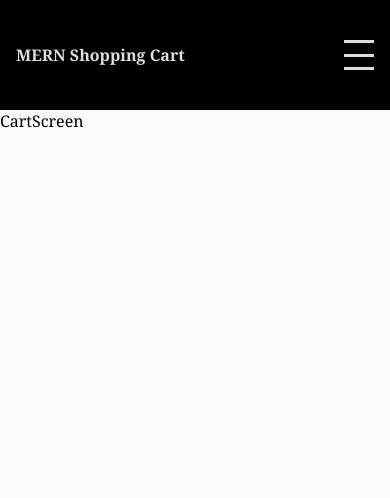
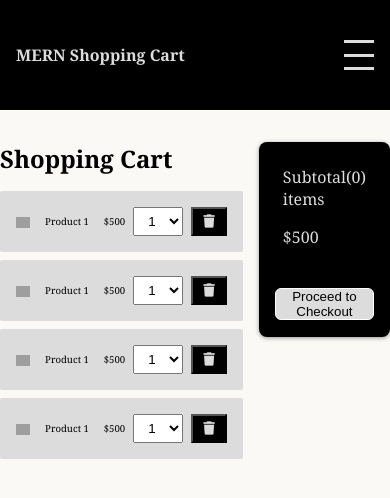
Before and after one commit to NandoLofi/react-store, a React (Create React App) app in the folder react-store/: page /cart in a window 390 px wide. Shown: the top 498 px of the page. Built offline with nearby package versions, Linux system fonts and the light colour scheme; grey boxes are pictures that could not be loaded.

Commit message:
added more components

```diff
--- /dev/null
+++ b/react-store/src/components/CartItem.css
@@ -0,0 +1,59 @@
+.cartitem{
+    width: 100%;
+    padding: 1rem;
+    margin-bottom: 8px;
+    display: grid;
+    grid-template-columns: 1fr 4fr 1fr 1fr 1fr;
+    gap: 8px;
+    background: gainsboro;
+    border-radius: 2px;
+    place-items: center;
+}
+.cartitem__name {
+    text-decoration: none;
+    color: black;
+}
+.cartitem__name:hover {
+    color: lightcoral;
+}
+.cartitem__select {
+    padding: 10px 17px;
+}
+.cartitem__deleteBtn {
+    padding: 9px 14px;
+    color: gainsboro;
+    background-color: black;
+    cursor: pointer;
+    transition: all 0.3s ease-out;
+}
+.cartitem__deleteBtn:hover,
+.cartitem__deleteBtn:focus ,
+.cartitem__deleteBtn:active {
+    background: black;
+    transform: scale(1.2);
+}
+@media(max-width: 700px){
+    .cartitem__name {
+        font-size: .8rem;
+    }
+    .cartitem__select,
+    .cartitem__deleteBtn {
+        padding: 8px 13px;
+    }
+    .cartitem__price {
+        font-size: .8rem;
+    }
+}
+@media(max-width: 500px){
+    .cartitem__name {
+        font-size: .6rem;
+    }
+    .cartitem__select,
+    .cartitem__deleteBtn {
+        padding: 5px 10px;
+    }
+    .cartitem__price {
+        font-size: .6rem;
+    }
+
+}
--- /dev/null
+++ b/react-store/src/components/CartItem.jsx
@@ -0,0 +1,27 @@
+import React from 'react'
+import "./CartItem.css"
+import { Link } from 'react-router-dom'
+
+export default function CartItem() {
+  return (
+    <div className='cartitem'>
+        <div className='cartitem__image'>
+            <img src='https://cdn.shopify.com/s/files/1/0588/8075/3851/products/black.2.png?v=1637980017"' alt='product'/>
+        </div>
+    <Link to={`/product/${111}`} className="cartitem__name">
+        <p>Product 1</p>
+    </Link>
+
+    <p className='cartitem__price'>$500</p>
+    <select className='cartitem__select'>
+        <option value="1">1</option>
+        <option value="2">2</option>
+        <option value="3">3</option>
+        <option value="4">4</option>
+    </select>
+    <button className='cartitem__deleteBtn'>
+        <i className='fas fa-trash'></i>
+    </button>
+    </div>
+  )
+}
--- a/react-store/src/components/Navbar.css
+++ b/react-store/src/components/Navbar.css
@@ -45,15 +45,14 @@
 .cartlogo__badge {
     width: 30px;
     height: 30px;
-    background: gainsboro;
     border-radius: 50%;
     margin-left: 8px;
-    color: black;
+    color:gainsboro;
     display: flex;
     justify-content: center;
     align-items: center;
     text-align: center;
-    font-size: 1rem;
+    font-size: 1.3rem;
 }
 .hamburger__menu {
     width: 30px;
--- a/react-store/src/screens/CartScreen.css
+++ b/react-store/src/screens/CartScreen.css
@@ -0,0 +1,52 @@
+.cartscreen {
+    display: flex;
+    max-width: 1300px;
+    margin: 2rem auto;
+}
+.cartscreen h2 {
+    margin-bottom: 1rem;
+}
+.cartscreen__left {
+    flex: .7;
+    margin-right: 1rem;
+    background-color: transparent;
+    pad: 1rem;
+}
+.cartscreen__right {
+    flex: .3;
+    background-color: black;
+    color: gainsboro;
+    box-shadow: 0 1px 4px rgba(0, 0, 0, .4);
+    height: fit-content;
+    border-radius: 8px;
+}
+.cartscreen__right div {
+    border-bottom: 1px soild rgba(255, 255, 255, .8);
+    padding: 1rem;
+}
+.cartscreen__info p {
+    padding: 8px;
+}
+.cartscreen__right div button {
+    padding: 10p 17px;
+    width: 100%;
+    background-color: gainsboro;
+    columns: white;
+    border: 1px solid white;
+    cursor: pointer;
+    border-radius: 6px;
+}
+.cartscreen__right div button:hover {
+    opacity: .9;
+}
+@media(max-width: 1320px) {
+    .cartscreen {
+        max-width: 900px;
+    }
+}
+@media(max-width: 960px) {
+    .cartscreen {
+        max-width: 800px;
+
+    }
+}
--- a/react-store/src/screens/CartScreen.jsx
+++ b/react-store/src/screens/CartScreen.jsx
@@ -1,7 +1,26 @@
 import React from 'react'
+import CartItem from '../components/CartItem'
 import "./CartScreen.css"
 export default function CartScreen() {
   return (
-    <div className='cartscreen'>CartScreen</div>
+    <div className='cartscreen'>
+    <div className='cartscreen__left'>
+      <h2> Shopping Cart</h2>
+
+      <CartItem/>
+      <CartItem/>
+      <CartItem/>
+      <CartItem/>
+    </div>
+    <div className='cartscreen__right'>
+      <div className="cartscreen__info">
+        <p>Subtotal(0) items </p>
+        <p>$500</p>
+      </div>
+      <div>
+        <button> Proceed to Checkout </button>
+      </div>
+    </div>
+    </div>
   )
 }
--- a/react-store/src/screens/ProductScreen.css
+++ b/react-store/src/screens/ProductScreen.css
@@ -0,0 +1,80 @@
+.productscreen {
+    max-width: 1300px;
+    margin: 1rem auto;
+    display: flex;
+}
+.productscreen__left {
+    display: flex;
+    flex: .8;
+}
+.left__image {
+    margin: 1rem;
+    flex: 0.7;
+}
+.left__info {
+    margin: 1rem;
+    flex: .3;
+    height: fit-content;
+    font-size: .9 rem;
+    background-color: black;
+    color: white;
+    border-radius: 8px;
+}
+.left__name {
+    font-weight: bold;
+    font-size: 1.4rem;
+}
+.left__info > p,
+.right__info > p {
+    padding: 1rem;
+    border-bottom: 1px solid rgba(255, 255, 255, 0.4);
+}
+.productscreen__right {
+    flex: .2;
+}
+.right__info {
+    width: 250px;
+    color: white;
+    margin: 1rem;
+    background-color: black;
+    box-shadow: 0 1px 4px rgba(255, 255, 255, .4);
+    border-radius: 8px;
+}
+.right__info p {
+    padding: 1rem;
+    font-size: 1rem;
+    display: grid;
+    grid-template-columns: repeat(2, 1fr);
+}
+.right__info p > button {
+    grid-column: 1/-1;
+    padding: 10px 16px;
+    background-color: gainsboro;
+    cursor: pointer;
+    font-style: italic;
+    border-radius: 8px;
+
+}
+@media(max-width: 960px){
+    .productscreen{
+        flex-direction: column;
+    }
+    .productscreen__left {
+        flex-direction: column;
+        flex: 1;
+    }
+    .left__image {
+        flex:1
+    }
+    .left__info {
+        flex: 1;
+    }
+    .productscreen__right{
+        flex: 1;
+        padding: 1rem;
+    }
+    .right__info {
+        width: 100%;
+        margin: 0;
+    }
+}
--- a/react-store/src/screens/ProductScreen.jsx
+++ b/react-store/src/screens/ProductScreen.jsx
@@ -6,7 +6,7 @@ export default function ProductScreen() {
   return (
     <div className='productscreen'>
       <div className="productscreen__left">
-        <div className='lef__image'>
+        <div className='left__image'>
           <img src='https://cdn.shopify.com/s/files/1/0588/8075/3851/products/black.2.png?v=1637980017"' alt='product'/>
         </div>
         <div className="left__info">
@@ -25,6 +25,7 @@ export default function ProductScreen() {
           </p>
           <p>
             Qty
+
             <select>
               <option value="1">1</option>
               <option value="2">2</option>
```
